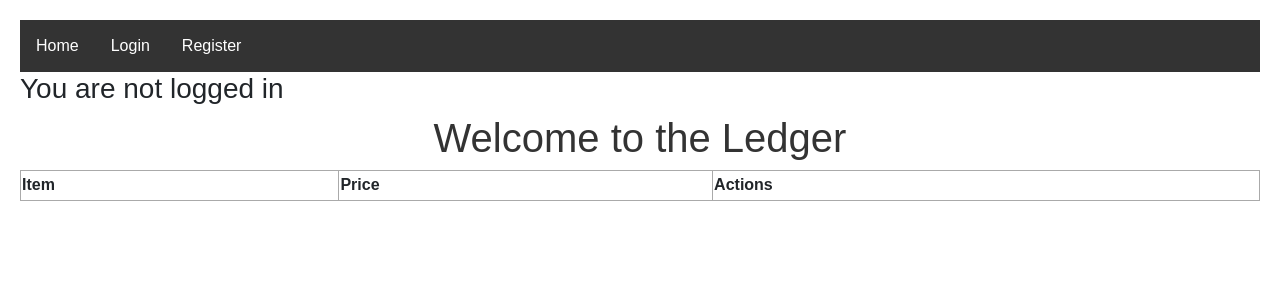
After one commit to beknobloch/Roommate-Helper, a Flask app: page /ledger in a window 1280 px wide. The commit adds this page. Shown: the top 300 px of the page. Run offline with Flask 3, Linux system fonts and the light colour scheme; lists and menus that the app fills with data are empty.

Commit message:
Added permissions for certain actions and added a ledger page with a database for items

```diff
--- a/app.py
+++ b/app.py
@@ -1,11 +1,7 @@
-import json
-from flask import Flask, render_template, request, jsonify, redirect, url_for
+from flask import Flask, render_template, request, redirect, url_for
 from flask_sqlalchemy import SQLAlchemy
-from user import User
-from item import Item
-from ledger import Ledger
 from datetime import datetime
-from flask_login import LoginManager, UserMixin, login_user, logout_user, login_required
+from flask_login import LoginManager, UserMixin, login_user, logout_user, current_user, login_required
 
 app = Flask(__name__)
 app.config['SQLALCHEMY_DATABASE_URI'] = 'sqlite:///test.db'
@@ -26,36 +22,45 @@ class Users(UserMixin, db.Model):
     password = db.Column(db.String(250), nullable=False)
     balance = db.Column(db.Float, nullable=False)
     date_created = db.Column(db.DateTime, default=datetime.utcnow)
+    #items = db.relationship('Item', backref='user')
 
     def __repr__(self):
         return '<User %r>' % self.id
 
 
-# fake data start
-me = User(username="mmorale", balance=0)
-ben = User(username="bknob", balance=0)
-noah = User(username="nspina", balance=0)
+class Item(db.Model):
+    id = db.Column(db.Integer, primary_key=True)
+    itemName = db.Column(db.String(200), nullable=False)
+    itemPrice = db.Column(db.Float, nullable=False)
+    payerID = db.Column(db.Integer, db.ForeignKey('users.id'))
+    date_created = db.Column(db.DateTime, default=datetime.utcnow)
 
-items = []
-for i in range(1, 10):
-    items.append(Item(name=f"me{i}", price=i, user_who_paid=me))
-ledge = Ledger(item_list=items)
-print(me)
-
-sample_dict = {
-    "name": "John Doe",
-    "age": 30,
-    "city": "Example City",
-    "email": "john.doe@example.com",
-    "is_student": False,
-    "grades": [85, 92, 78, 90]
-}
-# fake data end
+    def __repr__(self):
+        return '<Item %r>' % self.id
 
 
+@app.route('/', methods=['POST', 'GET'])
+def index():  # put application's code here
+    return render_template('index.html')
+
+
+# ------------------ LEDGER/ITEM STUFF START ------------------ #
+@app.route('/ledger', methods=['POST', 'GET'])
+def ledger():
+    return render_template('ledger.html')
+# ------------------ LEDGER/ITEM STUFF END ------------------ #
+
+
+# ------------------ ACCOUNT STUFF START ------------------ #
 @login_manager.user_loader
 def loader_user(user_id):
     return Users.query.get(user_id)
+
+
+@app.route('/account', methods=['POST', 'GET'])
+def account():
+    users = Users.query.order_by(Users.date_created).all()
+    return render_template('account.html', users=users)
 
 
 @app.route('/register', methods=["GET", "POST"])
@@ -79,34 +84,6 @@ def register():
     return render_template("register.html")
 
 
-@app.route('/', methods=['POST', 'GET'])
-def index():  # put application's code here
-    return render_template('index.html')
-
-
-@app.route('/delete/<int:id>')
-def delete(id):
-    user_to_delete = Users.query.get_or_404(id)
-
-    try:
-        db.session.delete(user_to_delete)
-        db.session.commit()
-        return redirect(url_for('account'))
-    except:
-        return "There was a problem deleting that user"
-
-
-@app.route('/account', methods=['POST', 'GET'])
-def account():
-    users = Users.query.order_by(Users.date_created).all()
-    return render_template('account.html', users=users)
-
-@app.route("/logout")
-def logout():
-    logout_user()
-    return redirect(url_for("login"))
-
-
 @app.route('/login', methods=['POST', 'GET'])
 def login():
     if request.method == 'POST':
@@ -115,45 +92,31 @@ def login():
         if user.password == request.form.get("password_login"):
             # Use the login_user method to log in the user
             login_user(user)
-            return render_template('index.html')
+            users = Users.query.order_by(Users.date_created).all()
+            return render_template('account.html', users=users)
     return render_template('login.html')
 
 
-@app.route('/pass_data', methods=['POST'])
-def pass_data():
-    result = ""
-
-    for i in ledge.get_item_list():
-        result += f"{i}, "
-    return result
+@app.route("/logout")
+def logout():
+    logout_user()
+    return redirect(url_for("login"))
 
 
-@app.route('/pass_list', methods=['POST'])
-def pass_list():
-    return json.dumps([str(obj) for obj in items])
-
-
-@app.route('/pass_dict', methods=['POST'])
-def pass_dict():
-    return json.dumps([[key, value] for key, value in sample_dict.items()])
-
-
-@app.route('/retrieveData', methods=['POST'])
-def retrieveData():
-    data = request.get_json()
-    response = data['data']
-    # prints data received
-    print(f"Received data: {response}")
-    updateItemList(response)
-
-    # returns message (not needed)
-    return jsonify({'message': 'Success'})
-
-
-# takes js user input and uses it to create a new item and appends it to the item list
-def updateItemList(newItem):
-    items.append(Item(name=newItem[0], price=newItem[1], user_who_paid=me))
-    pass_list()
+@app.route('/delete/<int:id>')
+def delete(id):
+    user_to_delete = Users.query.get_or_404(id)
+    if current_user.is_authenticated and current_user == user_to_delete:
+        try:
+            logout_user()
+            db.session.delete(user_to_delete)
+            db.session.commit()
+            return redirect('/login')
+        except:
+            return 'There was an issue deleting that user'
+    else:
+        return "You have to log in to delete a user"
+# ------------------ ACCOUNT STUFF END ------------------ #
 
 
 # main
--- a/templates/base.html
+++ b/templates/base.html
@@ -16,9 +16,10 @@
     <nav>
       <a href="{{ url_for('index') }}">Home</a>
       <a href="{{ url_for('account') }}">Account</a>
+      <a href="{{ url_for('ledger') }}">Ledger</a>
       <a href="/logout">Logout</a>
     </nav>
-      <h3>You are logged in</h3>
+    <h3>You are logged in as "{{ current_user.username }}"</h3>
   {% else %}
     <nav>
       <a href="{{ url_for('index') }}">Home</a>
--- /dev/null
+++ b/templates/ledger.html
@@ -0,0 +1,30 @@
+{% extends 'base.html' %}
+
+{% block head %}
+<title>Item Page</title>
+{% endblock %}
+
+{% block body %}
+    <h1>Welcome to the Ledger</h1>
+    <div>
+        <table>
+            <tr>
+                <th>Item</th>
+                <th>Price</th>
+                <th>Actions</th>
+            </tr>
+            {% for item in items %}
+                <tr>
+                    <td>{{ item.itemName }}</td>
+                    <td>{{ item.itemPrice }}</td>
+                    <td>{{ item.date_created.date() }}</td>
+                    <td>{{ item.payerID }}</td>
+                    <td>
+                        <a href="/pay/{{ item.id }}">Pay</a>
+                        <a href="/delete/{{ item.id }}">Delete</a>
+                    </td>
+                </tr>
+            {% endfor %}
+        </table>
+    </div>
+{% endblock %}
```
Also changed, not shown: templates/account.html (+7 -1 lines), instance/test.db. Lines whose indentation alone changed are shown as unchanged.
